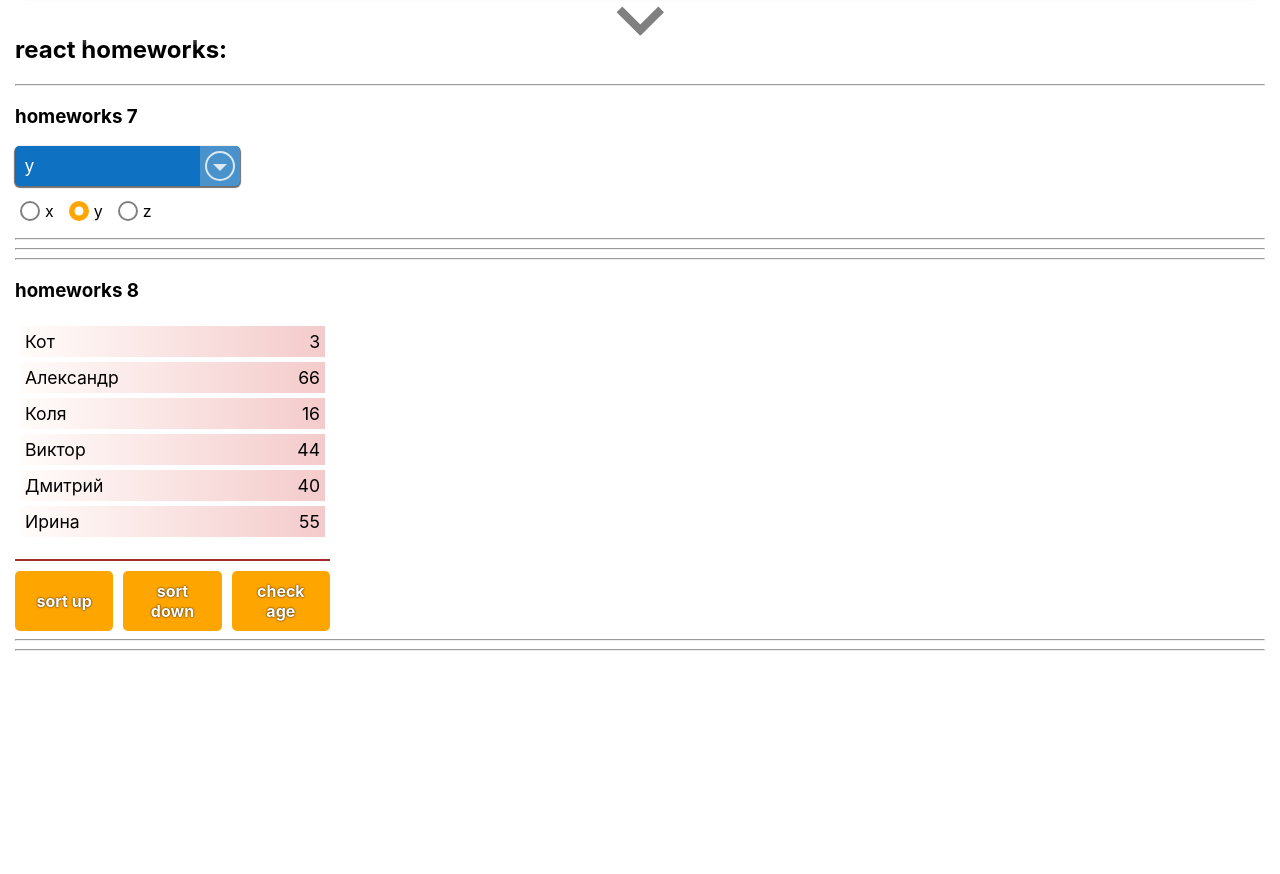
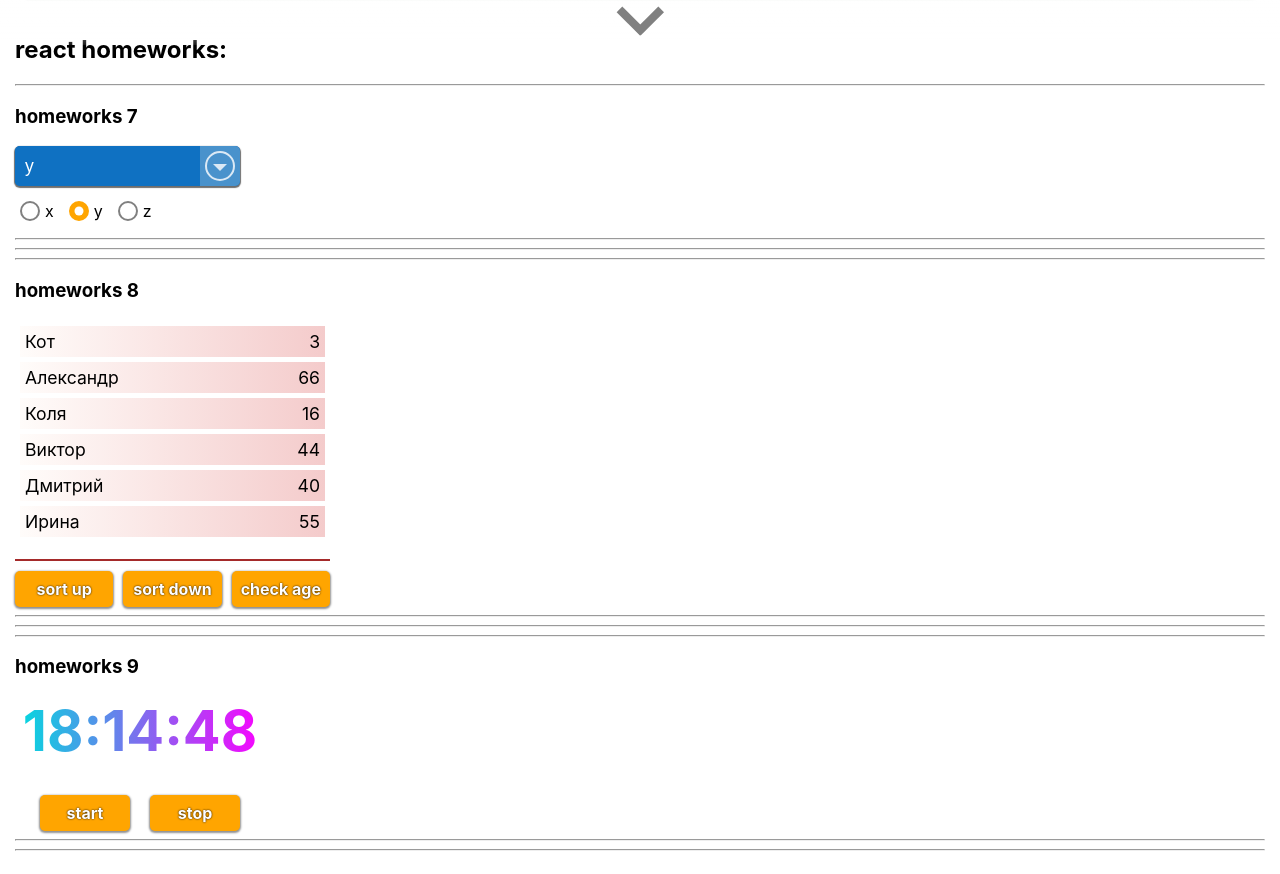
Before and after one commit to ArtyomSamsonchik/homeworks-by-ignat, a React (Create React App) app: page /#/junior in a window 1280 px wide. Before the commit the page ends 800 px from the top, so only its background shows below. Built offline with nearby package versions, Linux system fonts and the light colour scheme.

Commit message:
Add working HW9. Change padding of SuperButton.

```diff
--- a/src/common/c2-SuperButton/SuperButton.module.css
+++ b/src/common/c2-SuperButton/SuperButton.module.css
@@ -1,10 +1,11 @@
 .button {
-    padding: 10px;
+    padding: 8px;
     border: none;
     border-radius: 5px;
     font-weight: bold;
     color: white;
     text-shadow: 0 0 2px black;
+    box-shadow: 0 1px 2px 1px #919191;
     cursor: pointer;
     transition: all 0.3s, outline-width 0.1s ease, scale 150ms ease-out;
 }
--- a/src/p1-main/m1-ui/u1-app/App.module.css
+++ b/src/p1-main/m1-ui/u1-app/App.module.css
@@ -1,6 +1,10 @@
 @font-face {
     font-family: "Arista";
     src: url("../../../fonts/Arista2.0.ttf");
+}
+
+html {
+    font-size: 16px;
 }
 
 a,
--- a/src/p2-homeworks/h5-rrd-v6/pages/Junior.tsx
+++ b/src/p2-homeworks/h5-rrd-v6/pages/Junior.tsx
@@ -1,12 +1,14 @@
 import React from 'react'
 import HW7 from "../../h7/HW7"
 import HW8 from "../../h8/HW8"
+import HW9 from "../../h9/HW9";
 
 const Junior = () => {
     return (
         <div>
             <HW7/>
             <HW8/>
+            <HW9/>
         </div>
     )
 }
--- /dev/null
+++ b/src/p2-homeworks/h9/Clock.module.css
@@ -0,0 +1,49 @@
+.clock_container {
+    display: flex;
+    flex-direction: column;
+    width: max-content;
+    align-items: center;
+    text-align: center;
+}
+
+.time {
+    position: relative;
+    margin-bottom: 30px;
+    width: 250px;
+    font-size: 56px;
+    font-weight: bold;
+    -webkit-background-clip: text;
+    -webkit-text-fill-color: transparent;
+    background-image: linear-gradient(90deg, #00DBDE 0%, #FC00FF 100%);
+}
+
+.date {
+    position: absolute;
+    top: 95%;
+    left: 0;
+    width: 100%;
+    color: #450606;
+    font-size: 24px;
+    line-height: 1;
+    -webkit-text-fill-color: initial;
+    scale: 85%;
+    translate: 0 -5px;
+    opacity: 0;
+    transition: all .15s ease-in-out .1s, opacity .15s linear .1s;
+}
+
+.time:hover .date {
+    scale: 100%;
+    translate: 0;
+    opacity: 1;
+}
+
+.button_container {
+    display: flex;
+    justify-content: center;
+    gap: 20px;
+}
+
+.button_container button {
+    width: 90px;
+}
--- a/src/p2-homeworks/h9/Clock.tsx
+++ b/src/p2-homeworks/h9/Clock.tsx
@@ -1,50 +1,51 @@
 import React, {useState} from 'react'
+import s from "./Clock.module.css"
 import SuperButton from '../../common/c2-SuperButton/SuperButton'
 
 function Clock() {
     const [timerId, setTimerId] = useState<number>(0)
-    const [date, setDate] = useState<Date>()
+    const [date, setDate] = useState<Date>(new Date())
     const [show, setShow] = useState<boolean>(false)
 
     const stop = () => {
-        // stop
+        clearInterval(timerId)
     }
     const start = () => {
         stop()
         const id: number = window.setInterval(() => {
-            // setDate
+            setDate(new Date())
         }, 1000)
+
         setTimerId(id)
     }
 
     const onMouseEnter = () => {
-        // show
+        setShow(true)
     }
     const onMouseLeave = () => {
-        // close
+        setShow(false)
     }
 
-    const stringTime = 'Time' // fix with date
-    const stringDate = 'Date' // fix with date
+    const stringTime = date.toLocaleTimeString("ru-RU")
+    const stringDate = date.toLocaleDateString("ru-RU", {
+        year: "numeric",
+        month: "long",
+        day: "numeric"
+    })
 
     return (
-        <div>
-            <div
-                onMouseEnter={onMouseEnter}
-                onMouseLeave={onMouseLeave}
+        <div className={s.clock_container}>
+            <div className={s.time}
+                 onMouseEnter={onMouseEnter}
+                 onMouseLeave={onMouseLeave}
             >
                 {stringTime}
+            {show && <div className={s.date}>{stringDate}</div>}
             </div>
 
-            {show && (
-                <div>
-                    {stringDate}
-                </div>
-            )}
 
-            <SuperButton onClick={start}>start</SuperButton>
-            <SuperButton onClick={stop}>stop</SuperButton>
-
+            <div className={s.button_container}><SuperButton onClick={start}>start</SuperButton>
+                <SuperButton onClick={stop}>stop</SuperButton></div>
         </div>
     )
 }
--- a/src/p2-homeworks/h9/HW9.tsx
+++ b/src/p2-homeworks/h9/HW9.tsx
@@ -5,7 +5,7 @@ function HW9() {
     return (
         <div>
             <hr/>
-            homeworks 9
+            <h3>homeworks 9</h3>
 
             {/*should work (должно работать)*/}
             <Clock/>
```
